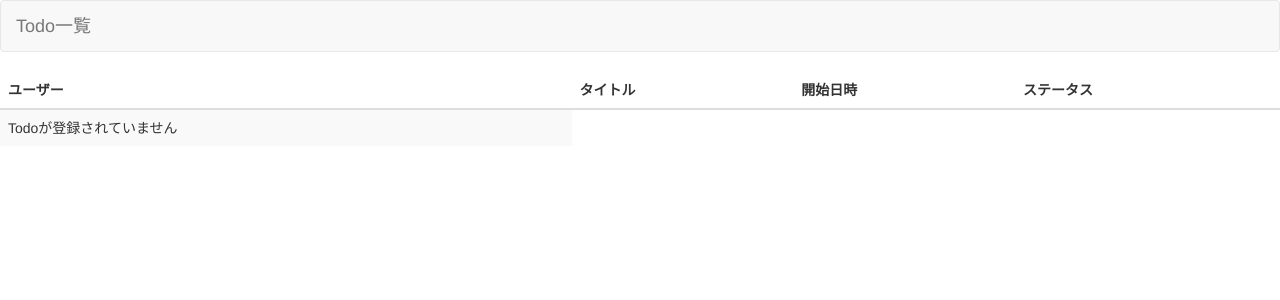
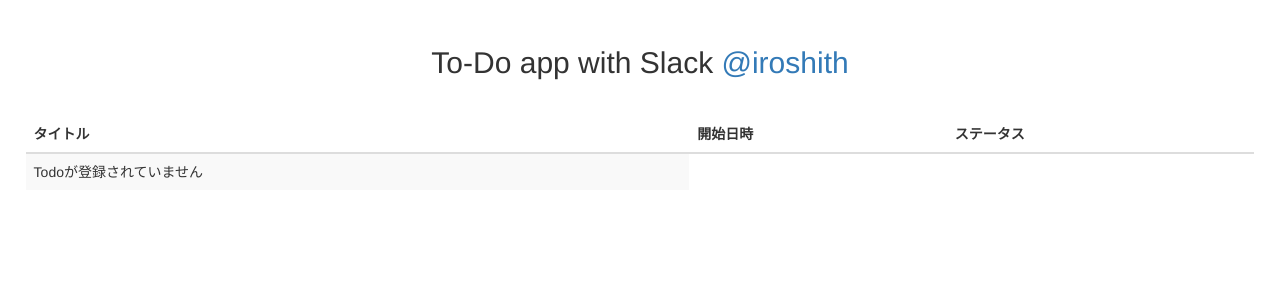
Before and after one commit to iroshith/To-Do-app-with-Slack, a Flask app: template todoapps/templates/todo/index.html in a window 1280 px wide. Shown: the top 300 px of the page. Run offline with Flask 2, Linux system fonts and the light colour scheme; the template is opened without the code that fills it, so the values that code supplies are empty; parts of the project's set-up code (start-up, migrations or seed data) failed here and were passed over; some libraries are stand-ins or nearby versions.

Commit message:
webからのタスク終了機能追加、レイアウト変更

```diff
--- a/requirements.txt
+++ b/requirements.txt
@@ -6,3 +6,4 @@ Flask-SQLAlchemy==2.1
 Flask-Migrate==1.6.0
 Flask-Script==2.0.5
 psycopg2==2.6.1
+slackweb==1.0.5
--- a/todoapps/config.py
+++ b/todoapps/config.py
@@ -2,6 +2,6 @@
 import os
 
 SQLALCHEMY_DATABASE_URI = os.environ.get('DATABASE_URL')
-SECRET_KEY = SECRET_KEY
-
-SLACK_TOKEN = SLACK_TOKEN
+SECRET_KEY = os.environ.get('SECRET_KEY')
+SLACK_TOKEN = os.environ.get('SLACK_TOKEN')
+SLACK_INCOMING_WEBHOOK_URL = os.environ.get('SLACK_INCOMING_WEBHOOK_URL')
--- /dev/null
+++ b/todoapps/static/styles/main.css
@@ -0,0 +1,18 @@
+body {
+  padding: 2%;
+}
+
+h2 {
+  text-align: center;
+}
+
+div.margin {
+  margin-bottom: 0.5em;
+}
+
+.btn span.glyphicon {
+	opacity: 0;
+}
+.btn.active span.glyphicon {
+	opacity: 1;
+}
--- a/todoapps/templates/base.html
+++ b/todoapps/templates/base.html
@@ -3,27 +3,21 @@
     <head>
        <meta charset="utf-8">
        <meta name="viewport" content="width=device-width, initial-scale=1">
-       <title>todo管理</title>
+       <title>ToDo管理アプリ with slack</title>
+       <script src="https://code.jquery.com/jquery-latest.js"></script>
+       <script src="https://maxcdn.bootstrapcdn.com/bootstrap/3.3.0/js/bootstrap.min.js"></script>
        <link href="https://maxcdn.bootstrapcdn.com/bootstrap/3.3.0/css/bootstrap.min.css" rel="stylesheet">
-   </head>
+       <link rel= "stylesheet" type= "text/css" href= "{{ url_for('static',filename='styles/main.css') }}">
+    </head>
     <body>
-    <header>
-        <nav class="navbar navbar-default">
-            <div class="container-fluid">
-                <div class="navbar-header">
-                    <a class="navbar-brand" href="#">Todo一覧</a>
-                </div>
-            </div>
-        </nav>
-    </header>
+    <div class="margin">
+        <h2> To-Do app with Slack <a href="https://github.com/iroshith" target="_blank">@iroshith</a> </h2>
+        <br>
+    </div>
     <div class="container-fluid">
         <div class="row">
             {% block body %}{% endblock %}
         </div>
     </div>
-    <footer>
-    <script src="http://code.jquery.com/jquery-latest.js"></script>
-    <script src="https://maxcdn.bootstrapcdn.com/bootstrap/3.3.0/js/bootstrap.min.js"></script>
-    </footer>
     </body>
 </html>
--- a/todoapps/templates/todo/index.html
+++ b/todoapps/templates/todo/index.html
@@ -4,7 +4,6 @@
     <table class="table table-striped">
         <thead>
             <tr>
-                <th>ユーザー</th>
                 <th>タイトル</th>
                 <th>開始日時</th>
                 <th>ステータス</th>
@@ -12,12 +11,23 @@
         </thead>
         <tbody>
             {% for content in contents %}
-            <tr>
-                <td>{{ content.user_name }}</td>
-                <td>{{ content.todo_title }}</td>
-                <td>{{ content.start_date }}</td>
-                <td>{{ content.status }}</td>
-            </tr>
+                {% if content.status %}
+                <tr>
+                    <td>{{ content.todo_title }}</td>
+                    <td>{{ content.start_date }}</td>
+                    <td>
+                        <form action="{{ url_for('update_todo', username=content.user_name) }}" method=post>
+                            <div class="btn-group" data-toggle="buttons">
+                            <label class="btn btn-info">
+                                <input type="checkbox" name="check" value="{{ content.id }}" autocomplete="off">
+                                <span class="glyphicon glyphicon-ok"></span>
+                            </label>
+                            </div>
+                            <input type="submit" value="update!" class="btn btn-outlined btn-success">
+                        </form>
+                    </td>
+                </tr>
+                {% endif %}
             {% else %}
                 <td>Todoが登録されていません</td>
             {% endfor %}
--- a/todoapps/views.py
+++ b/todoapps/views.py
@@ -2,10 +2,11 @@
 
 import logging
 
-from flask import request, render_template
-from todoapps.libs.slack import Message, Response
+from flask import request, render_template, flash, redirect, url_for
+from todoapps.libs.slack import Message, Response, response_end
 from todoapps.models import Todo
 from todoapps import app, db
+from datetime import datetime, timedelta
 
 
 @app.route('/', methods=['GET'])
@@ -15,20 +16,43 @@ def index():
 
 
 @app.route('/create_todo', methods=['POST'])
-def todo():
+def create_todo():
     msg = Message.parse(request)
-    todo = Todo(msg.user_name, msg.text, msg.timestamp, '', 'wip')
+    todo = Todo(msg.user_name, msg.text, msg.timestamp, msg.timestamp, True)
     db.session.add(todo)
     db.session.commit()
+    flash('New todo was successfully created')
+    # slackにタスクに登録したメッセージを送る
     bot = Response(msg)
-    return bot.response()
+    return bot.response_start()
 
-@app.route('/show_todo', methods=['GET'])
-def show_todo():
 
-    todo = Todo.query.order_by(Todo.id.asc())
+@app.route('/show_todo/<username>', methods=['GET'])
+def show_todo(username):
+    todo = Todo.query.filter_by(user_name=username).all()
     #contents=todoはtemplateに渡す変数
     return render_template('todo/index.html', contents=todo)
+
+
+@app.route('/show_todo?username=<username>', methods=['POST'])
+def update_todo(username):
+    values = request.form.getlist('check')
+    #JSTに変換
+    now = datetime.now() + timedelta(hours=9)
+    for v in values:
+        active_todo = Todo.query.filter_by(id=int(v)).first()
+        if not active_todo is None:
+            active_todo.status = False
+            active_todo.end_date = now
+            db.session.add(active_todo)
+            db.session.commit()
+            flash('Todo was successfully updated')
+            # slackに終了メッセージを送る
+            took_time = now - active_todo.start_date
+            title = active_todo.todo_title
+            response_end(title, took_time)
+    return redirect(url_for('show_todo', username=username))
+
 
 if __name__ == "__main__":
     # debugモード
```
Also changed, not shown: migrations/versions/256f21e398d8_.py (renamed from migrations/versions/8c3364e2098_.py, +7 -8 lines), todoapps/libs/slack.py (+14 -5 lines), todoapps/libs/utils.py (added, +11 -0 lines), todoapps/models.py (+5 -5 lines).
